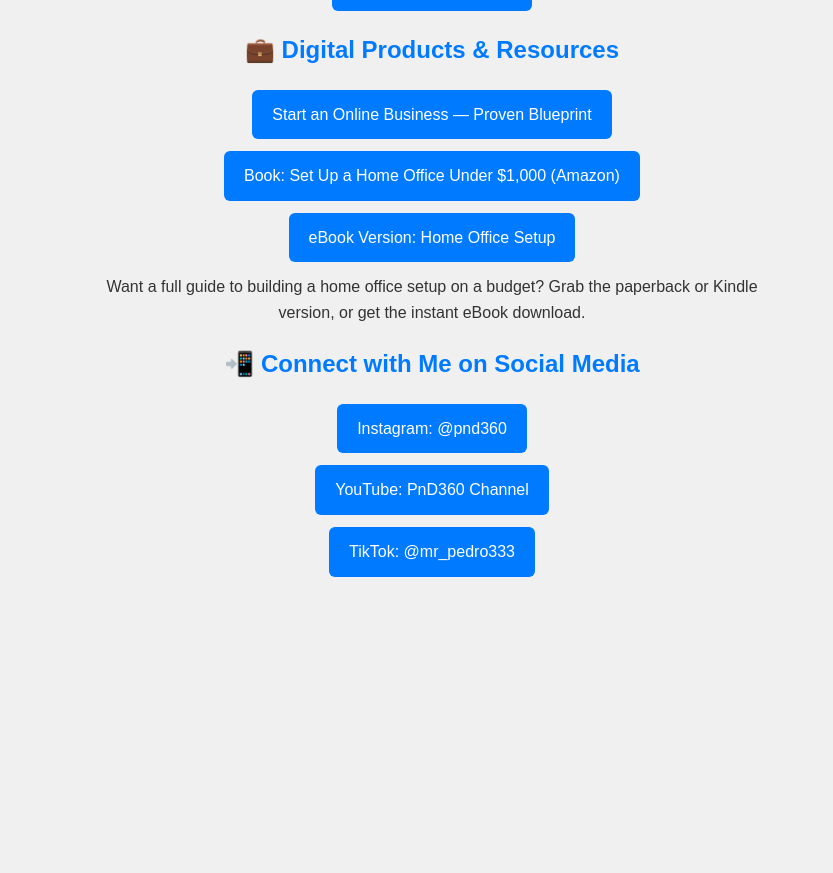
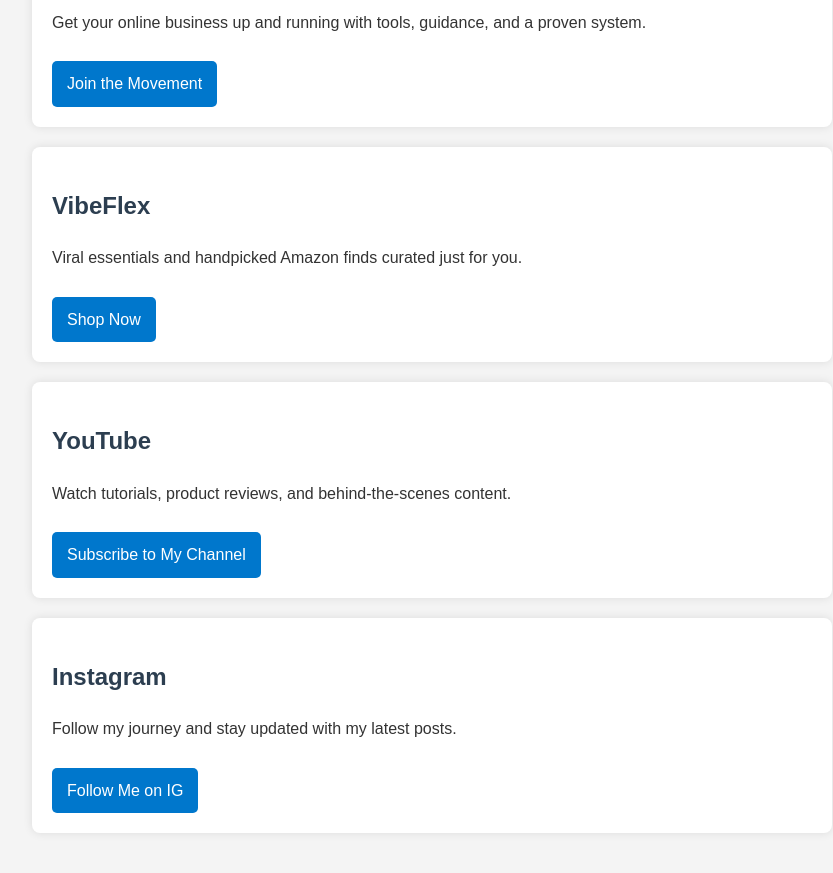
Before and after one commit to prml1/PND360, a plain HTML site: page index.html in a window 1280 px wide. Shown: the part 509-1382 px from the top of the page, without its empty margins (208-1041 px from the left). Before the commit the page ends 1126 px from the top, so only its background shows below. Drawn offline with Linux system fonts and the light colour scheme.

Commit message:
Add files via upload

```diff
--- a/index.html
+++ b/index.html
@@ -1,60 +1,76 @@
+
 <!DOCTYPE html>
 <html lang="en">
 <head>
-  <meta charset="UTF-8" />
-  <meta name="viewport" content="width=device-width, initial-scale=1" />
-  <title>My Digital Marketing Circle | PNDS LLC</title>
+  <meta charset="UTF-8">
+  <meta name="viewport" content="width=device-width, initial-scale=1.0">
+  <title>Pedro's Opportunity Hub</title>
   <style>
     body {
       font-family: Arial, sans-serif;
-      background-color: #f0f0f0;
+      line-height: 1.6;
+      background-color: #f4f4f4;
       color: #333;
-      text-align: center;
       padding: 20px;
-      line-height: 1.6;
+      max-width: 800px;
+      margin: auto;
     }
     h1, h2 {
-      color: #007BFF;
+      color: #2c3e50;
     }
     a {
-      display: block;
-      margin: 12px auto;
-      padding: 12px 20px;
-      background-color: #007BFF;
+      color: #0077cc;
+      text-decoration: none;
+    }
+    .section {
+      background-color: #ffffff;
+      padding: 20px;
+      margin: 20px 0;
+      border-radius: 8px;
+      box-shadow: 0 0 10px rgba(0, 0, 0, 0.1);
+    }
+    .button {
+      display: inline-block;
+      padding: 10px 15px;
+      background-color: #0077cc;
       color: #fff;
-      text-decoration: none;
-      border-radius: 6px;
-      width: fit-content;
-    }
-    a:hover {
-      background-color: #0056b3;
-    }
-    p {
-      max-width: 700px;
-      margin: 0 auto 20px;
+      border-radius: 5px;
+      margin-top: 10px;
     }
   </style>
 </head>
 <body>
-  <h1>Welcome to My Digital Marketing Circle</h1>
+  <h1>Welcome to Pedro's Opportunity Hub</h1>
+  <p>I’m Mr. Pedro — a digital entrepreneur helping people build passive income and access high-quality products from home. Explore my trusted affiliate programs and curated picks below.</p>
 
-  <p><strong>About:</strong> I'm Mr. Pedro, and this is your hub for online business growth, digital tools, and passive income strategies. Whether you're just starting out or scaling up, these resources are hand-picked to help you succeed from home—with accessibility and clarity for all.</p>
+  <div class="section">
+    <h2>LiveGood</h2>
+    <p>Affordable health products + real weekly commissions.</p>
+    <a href="livegood.html" class="button">View All LiveGood Links</a>
+  </div>
 
-  <p><strong>Ready to make money online with confidence?</strong> Here you’ll find tools, ebooks, and guides I personally recommend—no fluff, just results.</p>
+  <div class="section">
+    <h2>PND360</h2>
+    <p>Get your online business up and running with tools, guidance, and a proven system.</p>
+    <a href="https://www.pnd360.com" target="_blank" class="button">Join the Movement</a>
+  </div>
 
-  <h2>🔥 Featured: VibeFlex.net</h2>
-  <p><strong>VibeFlex</strong> is my newest curated shop packed with viral Amazon finds, stylish must-haves, and game-changing tools for everyday life. Whether you’re a mom, dad, gamer, or creator—this site is built for people who want to flex smart, shop fast, and stay on trend. Fully accessible and screen-reader friendly!</p>
-  <a href="https://www.vibeflex.net" target="_blank">Visit VibeFlex.net Now</a>
+  <div class="section">
+    <h2>VibeFlex</h2>
+    <p>Viral essentials and handpicked Amazon finds curated just for you.</p>
+    <a href="https://www.vibeflex.net" target="_blank" class="button">Shop Now</a>
+  </div>
 
-  <h2>💼 Digital Products & Resources</h2>
-  <a href="https://www.pnd360.com/" target="_blank">Start an Online Business — Proven Blueprint</a>
-  <a href="https://www.amazon.com/How-Set-Home-Office-Less/dp/B0DH2LJCVV" target="_blank">Book: Set Up a Home Office Under $1,000 (Amazon)</a>
-  <a href="https://homeofficeebook.carrd.co/" target="_blank">eBook Version: Home Office Setup</a>
-  <p>Want a full guide to building a home office setup on a budget? Grab the paperback or Kindle version, or get the instant eBook download.</p>
+  <div class="section">
+    <h2>YouTube</h2>
+    <p>Watch tutorials, product reviews, and behind-the-scenes content.</p>
+    <a href="https://www.youtube.com/@pnd360" target="_blank" class="button">Subscribe to My Channel</a>
+  </div>
 
-  <h2>📲 Connect with Me on Social Media</h2>
-  <a href="https://www.instagram.com/pnd360" target="_blank">Instagram: @pnd360</a>
-  <a href="https://www.youtube.com/@pnd360?app=desktop" target="_blank">YouTube: PnD360 Channel</a>
-  <a href="https://www.tiktok.com/@mr_pedro333" target="_blank">TikTok: @mr_pedro333</a>
+  <div class="section">
+    <h2>Instagram</h2>
+    <p>Follow my journey and stay updated with my latest posts.</p>
+    <a href="https://www.instagram.com/mr.pedro360/" target="_blank" class="button">Follow Me on IG</a>
+  </div>
 </body>
 </html>
```
Also changed, not shown: livegood.html (added, +64 -0 lines), 1 other file.
